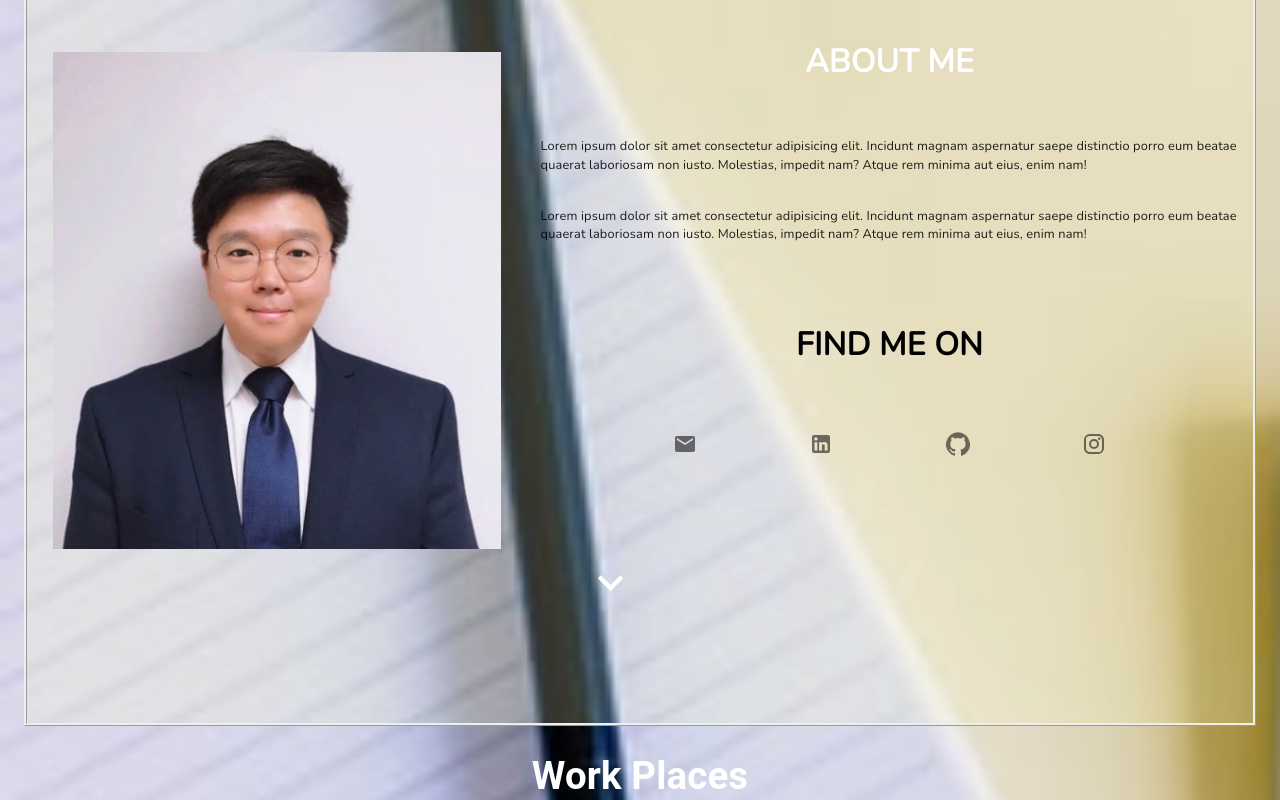
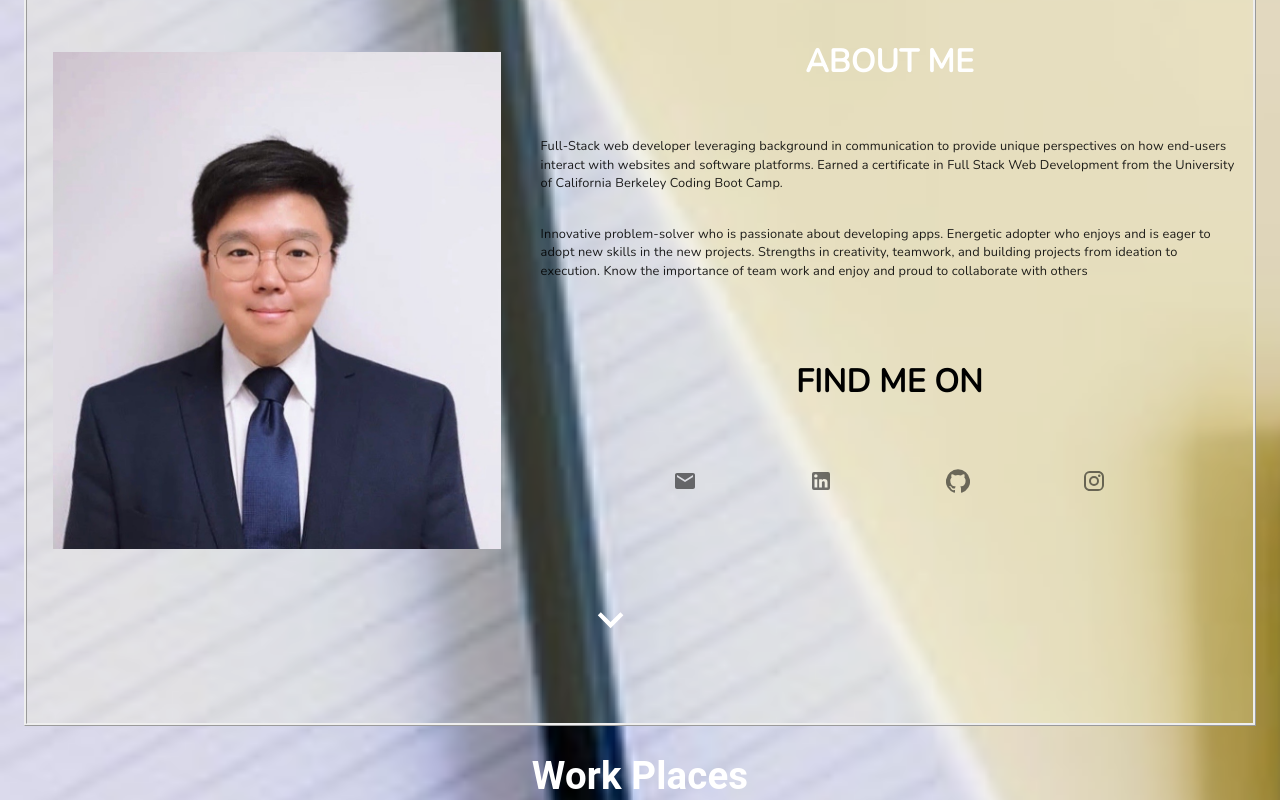
Before and after one commit to richardyjkim/ryj-portfolio, a React (Create React App) app: page / in a window 1280 px wide. Shown: the part 1040-1840 px from the top of the page. Built offline with nearby package versions, Linux system fonts and the light colour scheme.

Commit message:
updated about me

```diff
--- a/src/components/About.js
+++ b/src/components/About.js
@@ -77,24 +77,23 @@ export default function About() {
                 <Grid item xs>
                   <Typography className={classes.content}>
                     About Me
-                </Typography>
+                  </Typography>
                   <Typography variant="body2" className={classes.description} >
-                    Lorem ipsum dolor sit amet consectetur adipisicing elit.
-                    Incidunt magnam aspernatur saepe distinctio porro eum
-                    beatae quaerat laboriosam non iusto. Molestias, impedit nam?
-                    Atque rem minima aut eius, enim nam!
+                    Full-Stack web developer leveraging background in communication to provide unique perspectives on how end-users interact with websites and software platforms.
+                    Earned a certificate in Full Stack Web Development from the University of California Berkeley Coding Boot Camp.
+
                   </Typography>
                   <br />
                   <Typography variant="body2" className={classes.description} >
-                    Lorem ipsum dolor sit amet consectetur adipisicing elit.
-                    Incidunt magnam aspernatur saepe distinctio porro eum
-                    beatae quaerat laboriosam non iusto. Molestias, impedit nam?
-                    Atque rem minima aut eius, enim nam!
+                    Innovative problem-solver who is passionate about developing apps.
+                    Energetic adopter who enjoys and is eager to adopt new skills in the new projects.
+                    Strengths in creativity, teamwork, and building projects from ideation to execution.
+                    Know the importance of team work and enjoy and proud to collaborate with others
                   </Typography>
                   <br />
                   <Typography className={classes.content} style={{ color: '#000' }}>
                     Find Me On
-                </Typography>
+                  </Typography>
                   <Grid className={classes.icon} >
                     <Scroll to="contact" smooth={true}><IconButton><EmailIcon /> </IconButton></Scroll>
                     <IconButton aria-label="linkedin.com" onClick={() => window.open('https://www.linkedin.com/in/richard-kim-670262204/')}><LinkedInIcon /> </IconButton>
--- a/src/components/Contact.js
+++ b/src/components/Contact.js
@@ -40,7 +40,7 @@ const useStyles = makeStyles((theme) => ({
     margin: "3.5vw"
   },
   form: {
-    maxWidth: "45vw",
+    maxWidth: "42vw",
     margin: '0.4vw',
   },
   goHome: {
@@ -83,10 +83,10 @@ export default function Contact() {
 
   return (
     <React.Fragment>
-      <Container maxWidth="xl" id='contact' style={{ height: "48vw" }}>
+      <Container maxWidth="xl" id='contact' style={{ height: "50vw" }}>
         <div className={classes.root} style={{ background: 'rgba(0,0,0,0.3)', height: '45vw', borderStyle: 'ridge' }}>
           <Grid container >
-            <Grid item xs={6} sm={6} container>
+            <Grid item xs={6} sm={6}>
               <Grid item xs container direction="column" >
                 <Grid item xs>
                   <Typography className={classes.content}>
@@ -97,21 +97,21 @@ export default function Contact() {
                     if you have any questions please do not desitate to contact me.
                     if you could leave breif message here, I will surely get back to you as soon as possible.
                     Once Again Thank you so much for visiting. Please download my resume clicking download icon. or we will simple take you back to top with home icon.
-                    </Typography>
+                  </Typography>
                   <Scroll to="home" smooth={true}>
                     <IconButton>
                       <HomeIcon className={classes.goHome} />
                     </IconButton>
                   </Scroll>
-                  <IconButton aria-label="resume" onClick={() => window.open('https://drive.google.com/file/d/1hUiglyo0XzJdC2j-yF9FdvdVOi0D4YZb/view')}>
+                  <IconButton aria-label="resume" onClick={() => window.open('https://drive.google.com/file/d/1BnVBNVEvUC9jQvPTd9DH7HTv3Pg42CHT/view?usp=view')}>
                     <GetAppIcon className={classes.goHome} />
                   </IconButton>
                 </Grid>
               </Grid>
             </Grid>
-            <Grid item xs={6} sm={6} container>
+            <Grid item xs={6} sm={6} style={{ position: "relative" }} container>
               <Grid item xs container direction="column">
-                <Grid item xs>
+                <Grid item xs={12} sm={12}>
                   <form autoComplete="off" onSubmit={handleFormSubmit} className={classes.form} >
                     {inputFieldValues.map((inputFieldValue, index) => {
                       return (
@@ -141,7 +141,7 @@ export default function Contact() {
                       disabled={!formIsValid()}
                     >
                       Send Message
-                </Button>
+                    </Button>
                   </form>
                 </Grid>
               </Grid>
--- a/src/components/Home.js
+++ b/src/components/Home.js
@@ -85,7 +85,7 @@ function Home() {
         collapsedHeight={50}>
         <div className={classes.container}>
           <h1 className={classes.title}>Welcome to YjWorld <br /></h1>
-          <h2 >+ and I develop websites</h2>
+          <h2 style={{ fontSize: '1rem' }}>+ and I develop websites</h2>
           <Scroll to="about" smooth={true}>
             <IconButton>
               <ExpandMoreIcon className={classes.goDown} />
```
